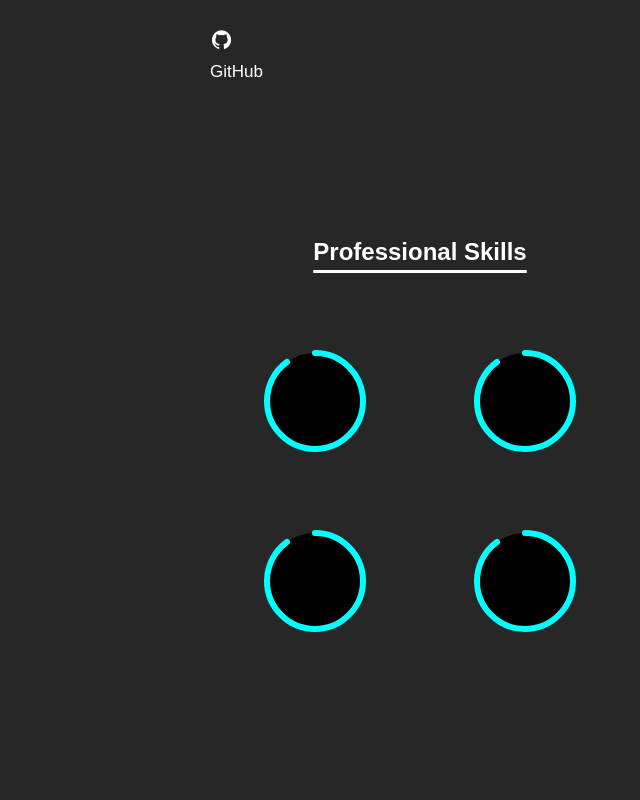
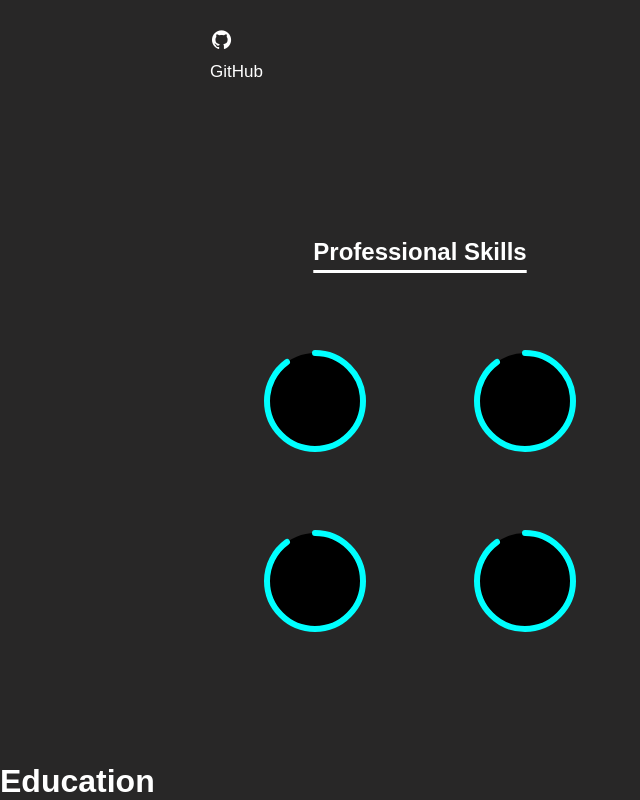
Before and after one commit to rajnandinitikkal/Portfolio, a React (Create React App) app: page /AboutMe in a window 1280 px wide. Shown: the part 622-1422 px from the top of the page, without its empty margins (0-640 px from the left). Before the commit the page ends 1385 px from the top, so only its background shows below. Built offline with nearby package versions, Linux system fonts and the light colour scheme.

Commit message:
add new commits

```diff
--- a/src/AboutUs/AboutMe.js
+++ b/src/AboutUs/AboutMe.js
@@ -107,90 +107,10 @@ function AboutMe() {
         </section>
       </div>
 
-      {/* <section class="mh-skills" id="mh-skills">
-        <div class="containerbox">
-          <div class="row">
-            <div class="col-sm-12 col-md-6">
-              <div class="mh-skills-inner">
-                <div class="mh-professional-skill">
-                  <h3>Technical Skills</h3>
-                  <div class="each-skills">
-
-                    <div class="candidators">
-                      <div class="practical">
-
-                        <div class="info">
-                          <div class="name">JavaScript</div>
-                          <div class="percentage-num">86%</div>
-                        </div>
-                        <div class="progressBar">
-                          <div class="percentagem" style={{width:'86%'}}></div>
-                        </div>
-                      </div>
-                    </div>
-
-                    <div class="candidators">
-                      <div class="practical">
-
-                        <div class="info">
-                          <div class="name">JavaScript</div>
-                          <div class="percentage-num">86%</div>
-                        </div>
-                        <div class="progressBar">
-                          <div class="percentagem" style={{width:'86%'}}></div>
-                        </div>
-                      </div>
-                    </div>
-
-                    <div class="candidators">
-                      <div class="practical">
-
-                        <div class="info">
-                          <div class="name">HTML</div>
-                          <div class="percentage-num">96%</div>
-                        </div>
-                        <div class="progressBar">
-                          <div class="percentagem" style={{width:'96%'}}></div>
-                        </div>
-                      </div>
-                    </div>
-
-                    <div class="candidators">
-                      <div class="practical">
-
-                        <div class="info">
-                          <div class="name">CSS</div>
-                          <div class="percentage-num">81%</div>
-                        </div>
-                        <div class="progressBar">
-                          <div class="percentagem" style={{width:'81%'}}></div>
-                        </div>
-                      </div>
-                    </div>
-
-                    <div class="candidators">
-                      <div class="practical">
-
-                        <div class="info">
-                          <div class="name">ReactJs</div>
-                          <div class="percentage-num">70%</div>
-                        </div>
-                        <div class="progressBar">
-                          <div class="percentagem" style={{width:'70%'}}></div>
-                        </div>
-                      </div>
-                    </div>
-
-                  </div>
-                </div>
-              </div>
-            </div>
-          </div>
-        </div>
-
-      </section> */}
-    </>
-  )
+      <div>
+        <h1 class="eduhead">Education</h1>
+      </div>
+</>
+)
 }
-
 export default AboutMe
--- a/src/Project/Project.js
+++ b/src/Project/Project.js
@@ -7,7 +7,7 @@ function Project() {
     <>
     <Navbar/>
     <div id='project'></div>
-
+    <div></div>
     </>
   )
 }
```
